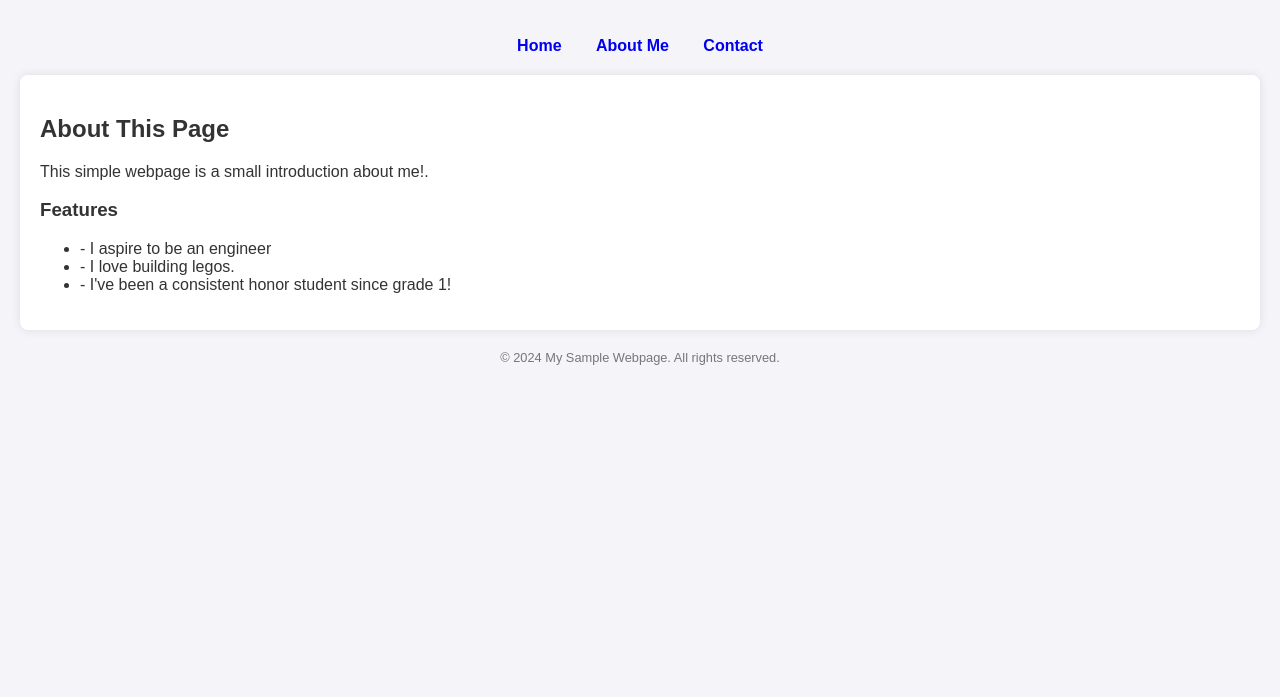
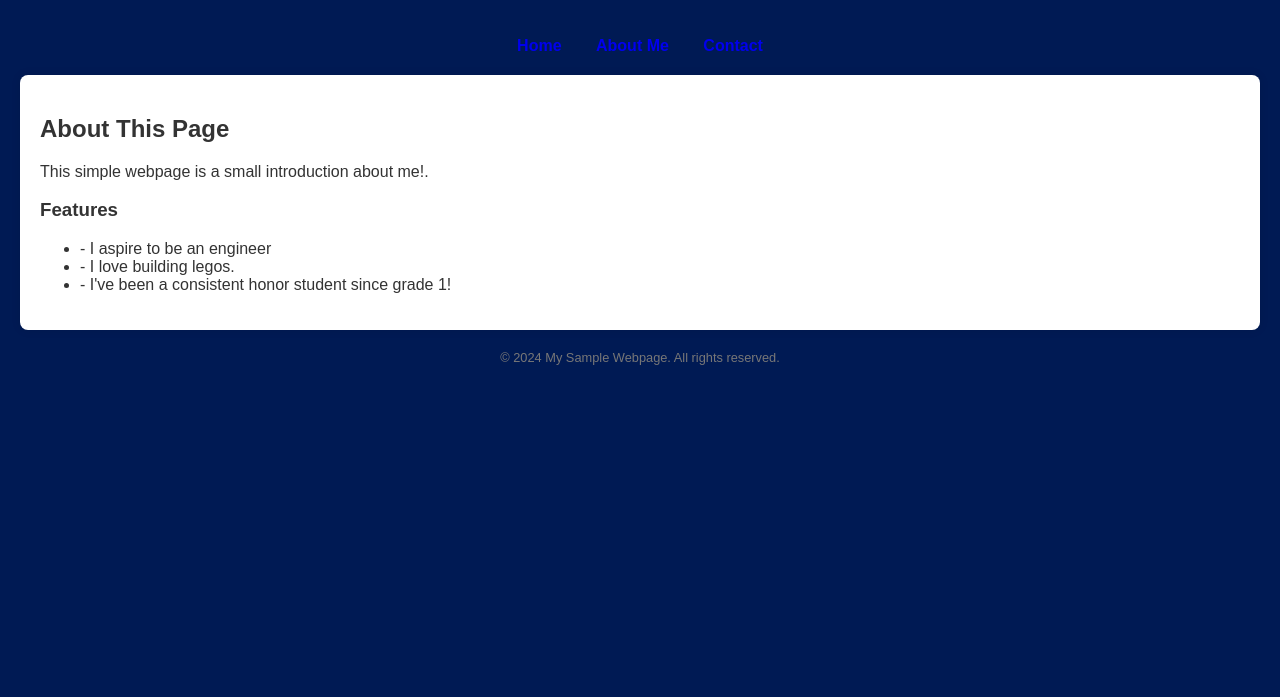
Before and after one commit to zonlusofi/zonlumiaw, a plain HTML site: page index.html in a window 1280 px wide. Shown: the part 103-800 px from the top of the page. Drawn offline with Linux system fonts and the light colour scheme.

Commit message:
Update index.html

```diff
--- a/index.html
+++ b/index.html
@@ -8,7 +8,7 @@
     <style>
         body {
             font-family: Arial, sans-serif;
-            background-color: #f4f4f9;
+            background-color: #001A54;
             margin: 0;
             padding: 20px;
             color: #333;
```
